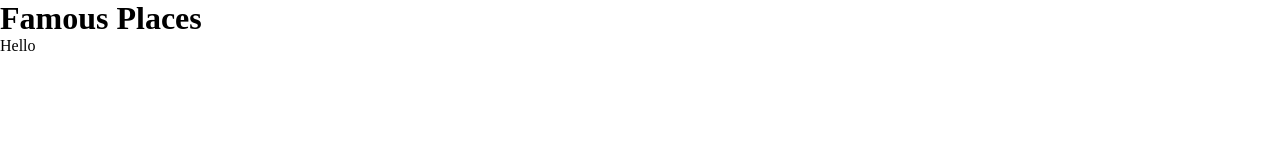
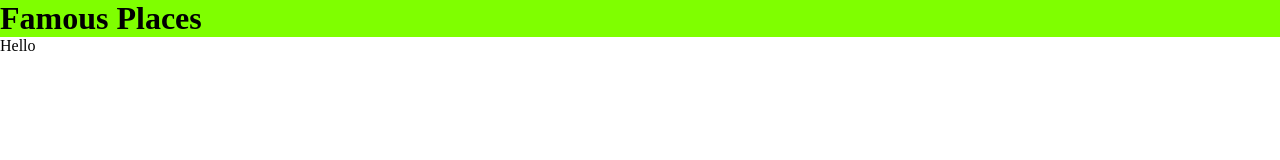
Before and after one commit to Kishorlava23/Famous-Places, a plain HTML site: page index.html in a window 1280 px wide. Drawn offline with Linux system fonts and the light colour scheme.

Commit message:
html changed

```diff
--- a/index.html
+++ b/index.html
@@ -7,7 +7,7 @@
     <link rel="stylesheet" href="styles.css" />
   </head>
   <body>
-    <h1>Famous Places</h1>
+    <h1 style="background-color: chartreuse;">Famous Places</h1>
     <p>Hello</p>
     <script src="app.js"></script>
   </body>
```
